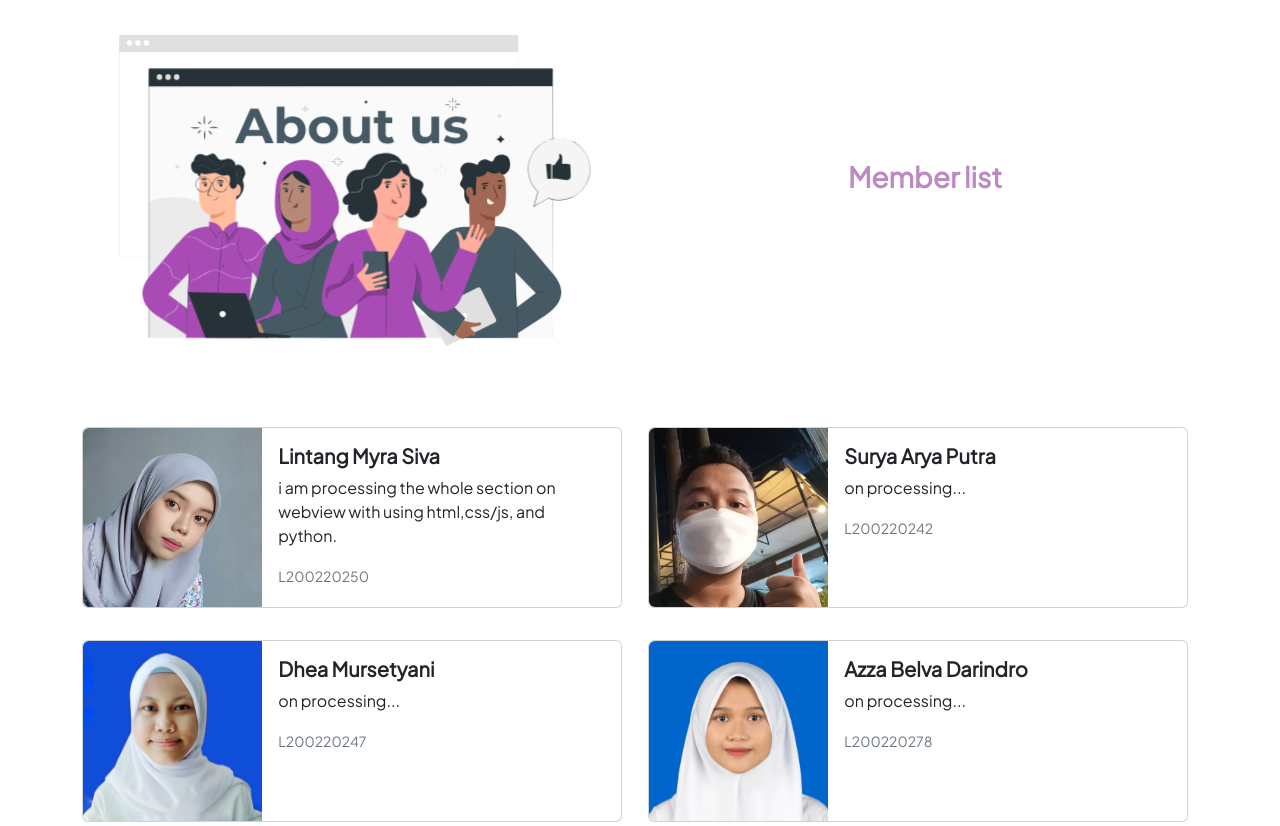
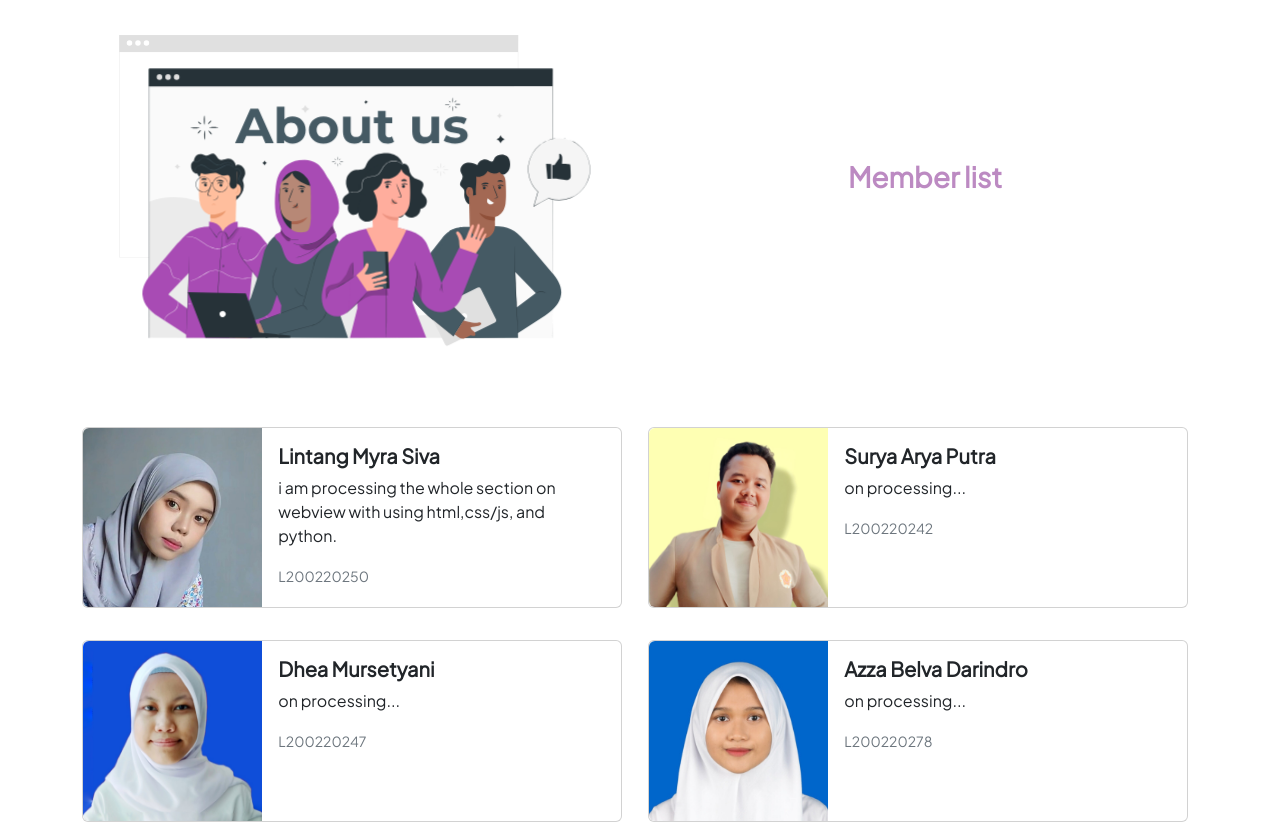
Before and after one commit to LintangMyraSiva/SC, a Django app: page /AboutWe in a window 1280 px wide. Shown: the part 107-933 px from the top of the page. Run offline with Django 4.2, Linux system fonts and the light colour scheme.

Commit message:
[push] update data by cipa

```diff
--- a/Website/Templates/Pages/AboutWe.html
+++ b/Website/Templates/Pages/AboutWe.html
@@ -32,7 +32,7 @@
             <div class="card mb-3" style="max-width: 540px;">
                 <div class="row g-0">
                   <div class="col-md-4">
-                    <img src="{% static 'image/uya.jpg' %}" class="img-fluid rounded-start" alt="pp">
+                    <img src="{% static 'image/surya.jpg' %}" class="img-fluid rounded-start" alt="pp">
                   </div>
                   <div class="col-md-8">
                     <div class="card-body">
```
Also changed, not shown: Website/App/static/image/surya.jpg (added).
